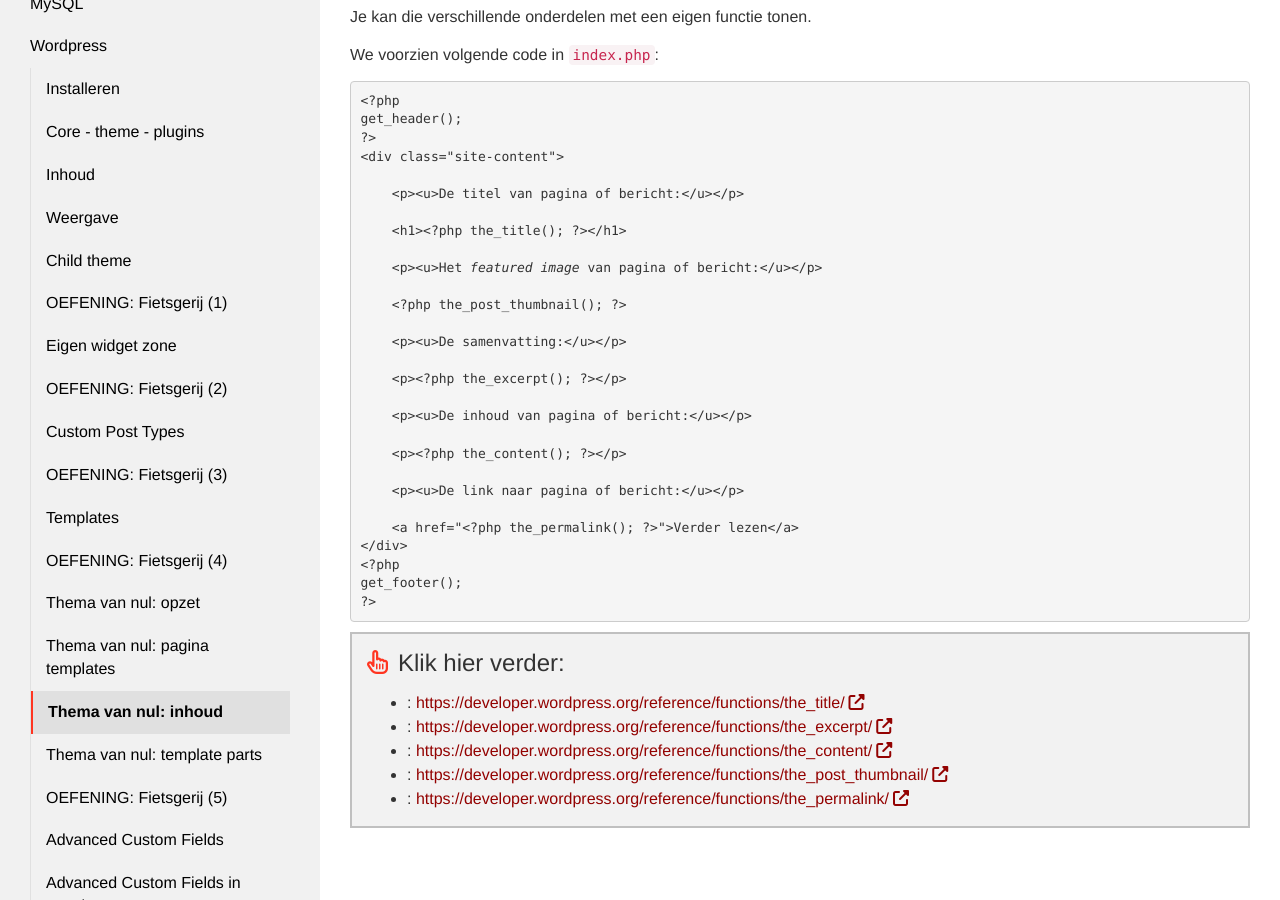
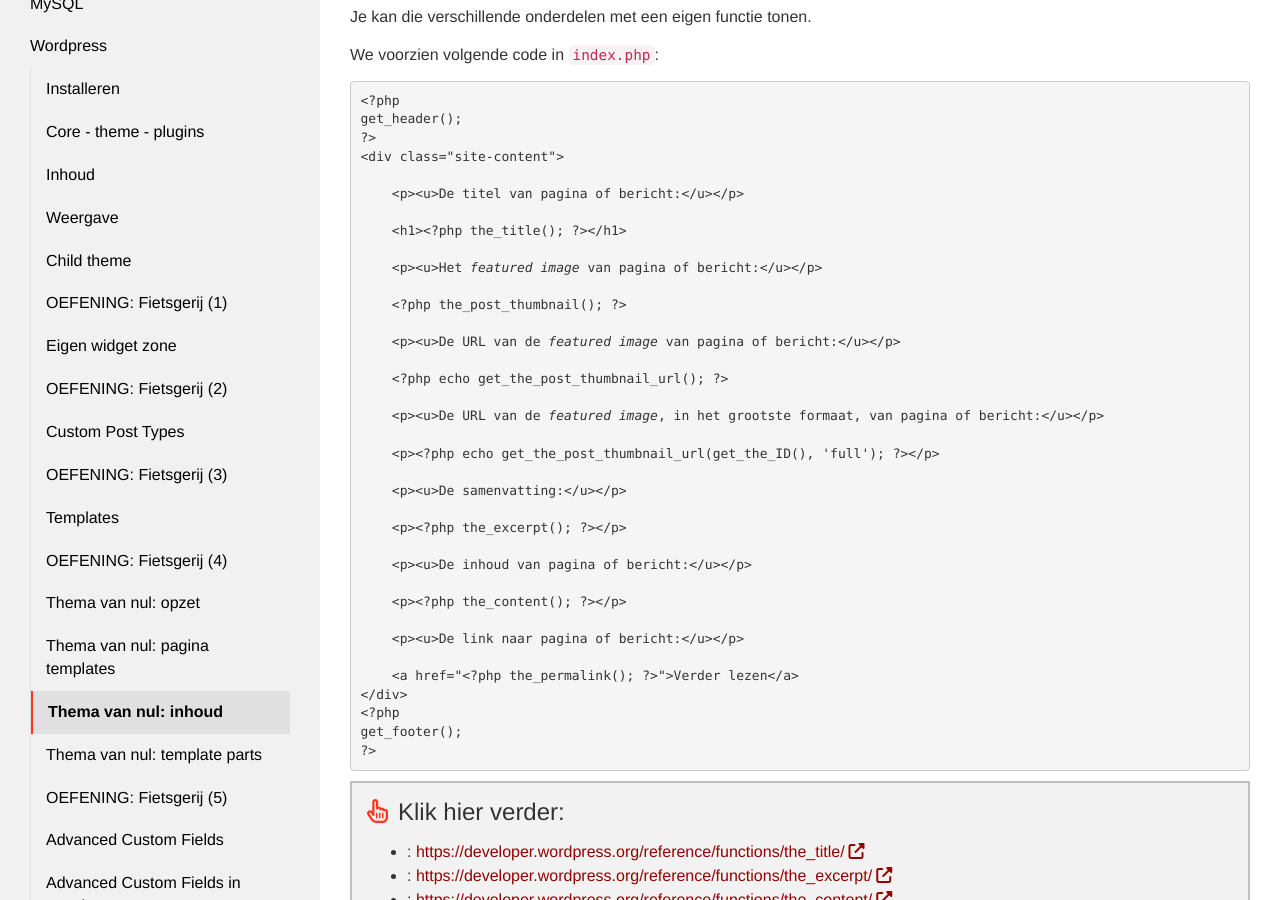
Before and after one commit to Syntra-Brussel/dynamische-webtechnieken, a Jekyll site: the page built from wordpress/thema-van-nul-inhoud.md, in a window 1280 px wide and 900 px high, scrolled down 261 px. Built offline with Jekyll 4.4.1, drawn with Linux system fonts in a browser that asks for light colours; nearby versions of some CDN libraries; a script that is not in the unit is left out.

Commit message:
Update thema-van-nul-inhoud.md

```diff
--- a/wordpress/thema-van-nul-inhoud.md
+++ b/wordpress/thema-van-nul-inhoud.md
@@ -37,6 +37,14 @@ get_header();
 
     &lt;?php the_post_thumbnail(); ?&gt;
 
+    &lt;p&gt;&lt;u&gt;De URL van de <em>featured image</em> van pagina of bericht:&lt;/u&gt;&lt;/p&gt;
+
+    &lt;?php echo get_the_post_thumbnail_url(); ?&gt;
+
+    &lt;p&gt;&lt;u&gt;De URL van de <em>featured image</em>, in het grootste formaat, van pagina of bericht:&lt;/u&gt;&lt;/p&gt;
+
+    &lt;p&gt;&lt;?php echo get_the_post_thumbnail_url(get_the_ID(), 'full'); ?&gt;&lt;/p&gt;
+
     &lt;p&gt;&lt;u&gt;De samenvatting:&lt;/u&gt;&lt;/p&gt;
 
     &lt;p&gt;&lt;?php the_excerpt(); ?&gt;&lt;/p&gt;
```
